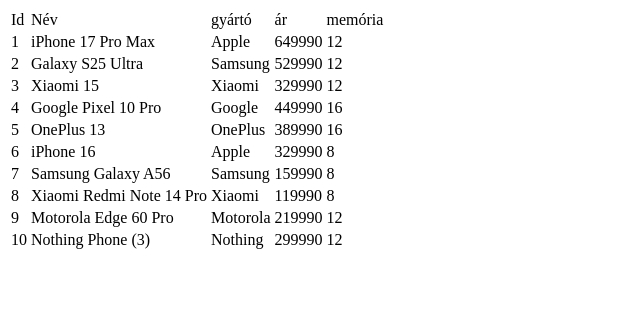
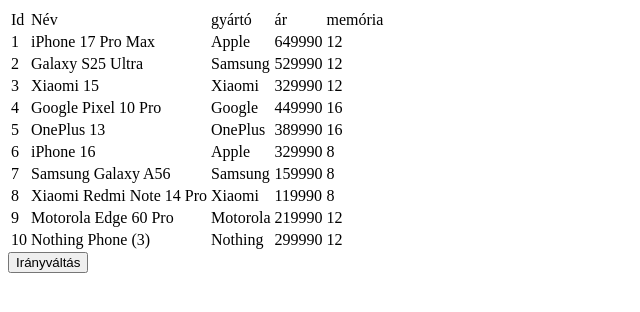
Before and after one commit to tdBate/telefonokHookReact, a React (Vite) app: page / in a window 1280 px wide. Shown: the top 312 px of the page, without its empty margins (0-640 px from the left). Built offline with nearby package versions, Linux system fonts and the light colour scheme.

Commit message:
iranyvaltas

```diff
--- a/src/components/Telefonok.tsx
+++ b/src/components/Telefonok.tsx
@@ -10,6 +10,8 @@ type Telefon = {
 
 export function Telefonok() {
     const URL = "phones.json";
+
+    const [novekvo, setNovekvo] = useState<boolean>(false);
 
     const [telefonok, setTelefonok] = useState<Telefon[]>([]);
 
@@ -26,6 +28,18 @@ export function Telefonok() {
         }
         adatokBetoltese();
     }, [])
+
+    useEffect(() => {
+        setTelefonok(telefonok.sort((a, b) => a.id - b.id));
+
+        if (novekvo) {
+            setTelefonok(telefonok.reverse())
+        }
+
+        console.log(novekvo)
+    }, [novekvo]);
+
+    useEffect
 
     return (
         <>
@@ -52,6 +66,10 @@ export function Telefonok() {
                     ))}
                 </tbody>
             </table>
+
+            <button onClick={() => {
+                setNovekvo(!novekvo);
+            }}>Irányváltás</button>
         </>
     )
 
```
